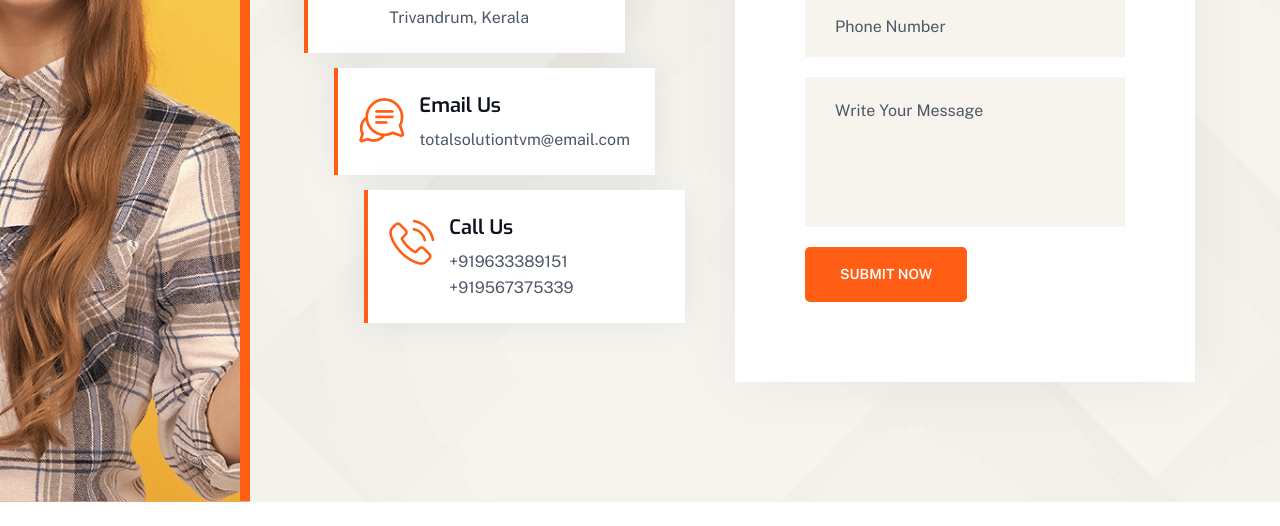
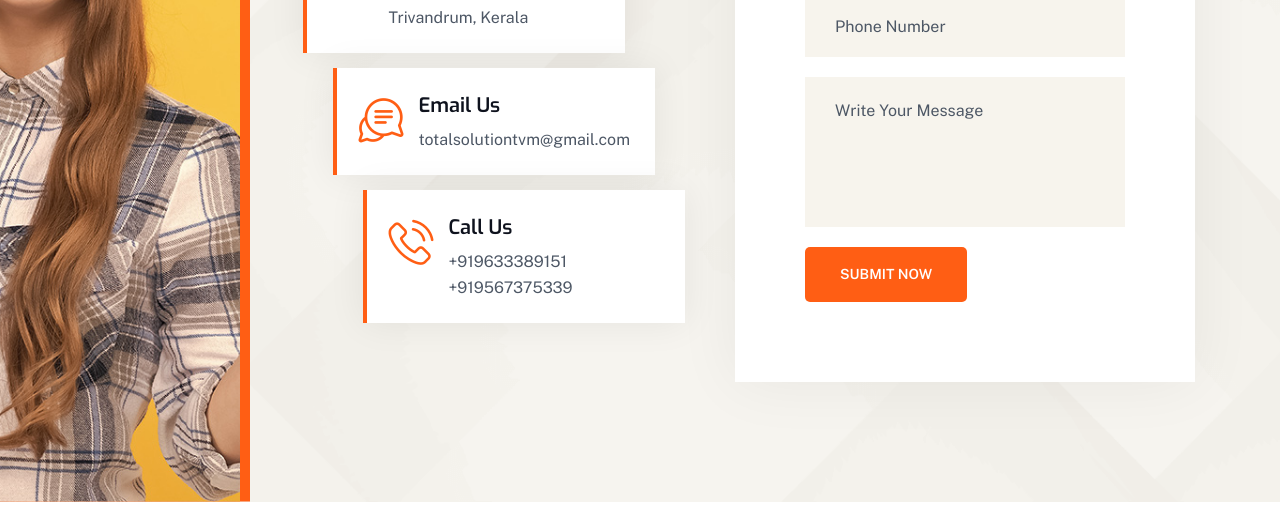
Before and after one commit to anilvigneswaran/total-solution-website, a plain HTML site: page index.html in a window 1280 px wide. Shown: the part 6260-6786 px from the top of the page. Drawn offline with nearby package versions, Linux system fonts and the light colour scheme; files whose address does not match are found by name.

Commit message:
email update

```diff
--- a/index.html
+++ b/index.html
@@ -1539,7 +1539,7 @@
                                             </div>
                                             <div class="content-box">
                                                 <h2>Email us</h2>
-                                                <p><a href="mailto:totalsolutiontvm@email.com">totalsolutiontvm@email.com</a></p>
+                                                <p><a href="mailto:totalsolutiontvm@gmail.com">totalsolutiontvm@gmail.com</a></p>
                                             </div>
                                         </div>
                                     </li>
```
